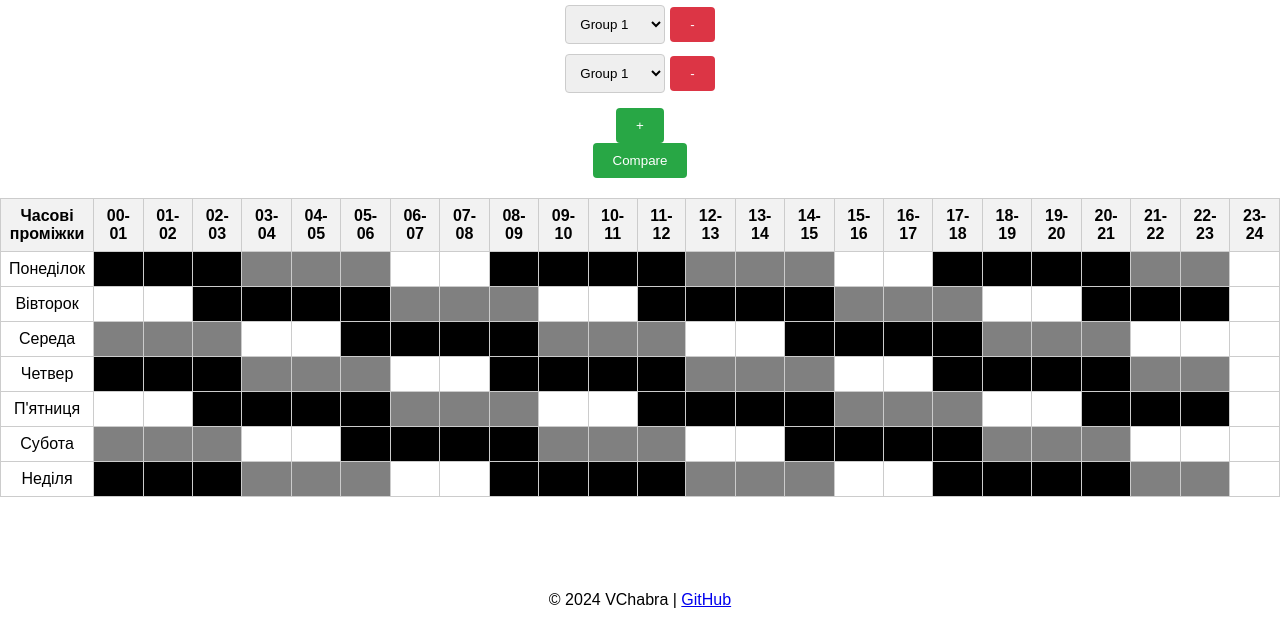
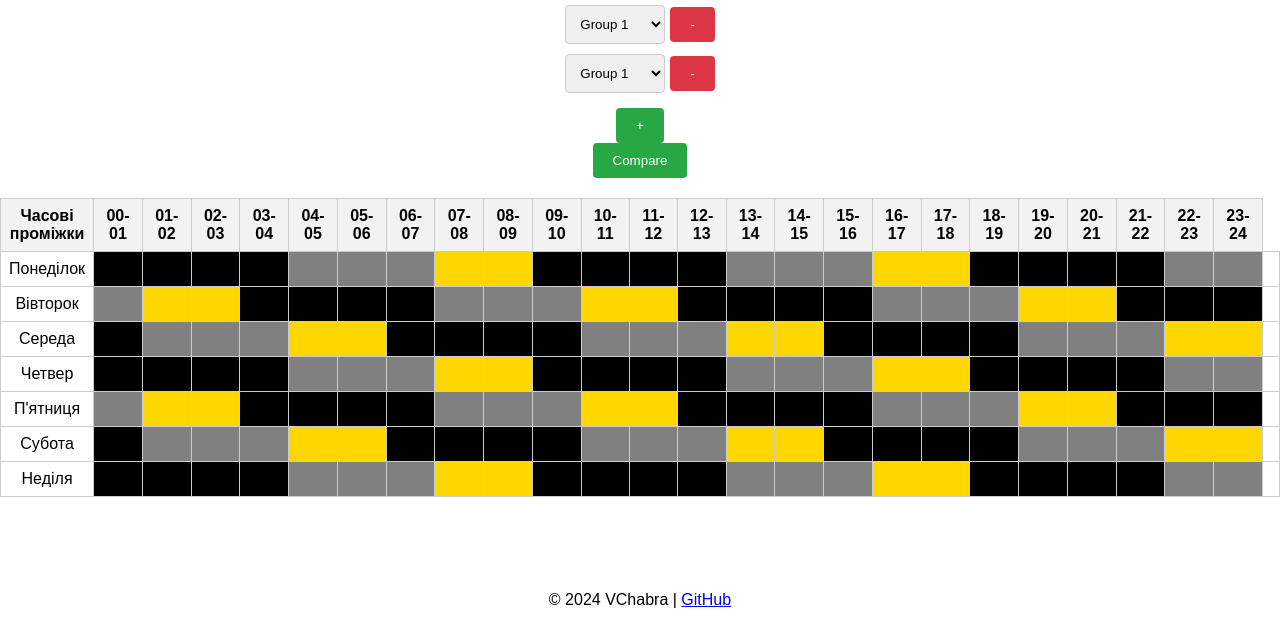
Before and after one commit to VKChabra/lights_out_comparison, a plain HTML site: page index.html in a window 1280 px wide. Both pictures are taken after a click on the button "Compare". Shown: the part 181-800 px from the top of the page. Drawn offline with Linux system fonts and the light colour scheme.

Commit message:
ok, now it works but has empty cells right

```diff
--- a/script.js
+++ b/script.js
@@ -72,40 +72,42 @@ document.addEventListener("DOMContentLoaded", function () {
     weekdays.forEach((day, dayIndex) => {
       const resultRow = {
         day: day,
-        offline: [],
-        grayZone: [],
-        online: [],
+        cells: [],
       };
 
-      for (let hour = 0; hour < 24; hour++) {
-        let offlineCount = 0;
-        let grayZoneCount = 0;
-        let onlineCount = 0;
+      for (let hour = 0; hour < 25; hour++) {
+        let cellStatus = {
+          cellScheduled: 0,
+          cellScheduledMaybe: 0,
+          cellNonScheduled: 0,
+        };
 
         tables.forEach(table => {
           const row = table.querySelector(
             `tbody tr:nth-child(${dayIndex + 1})`
           );
           if (row) {
-            const cell = row.querySelector(`td:nth-child(${hour + 3})`); // +3 to skip first two columns (day and empty)
+            const cell = row.querySelector(`td:nth-child(${hour + 2})`); // +2 to skip first two columns (day and empty)
             if (cell) {
               if (cell.classList.contains("cell-scheduled")) {
-                offlineCount++;
+                cellStatus.cellScheduled++;
               } else if (cell.classList.contains("cell-scheduled-maybe")) {
-                grayZoneCount++;
+                cellStatus.cellScheduledMaybe++;
               } else if (cell.classList.contains("cell-non-scheduled")) {
-                onlineCount++;
+                cellStatus.cellNonScheduled++;
               }
             }
           }
         });
 
-        if (offlineCount === tables.length) {
-          resultRow.offline.push(hour);
-        } else if (grayZoneCount === tables.length) {
-          resultRow.grayZone.push(hour);
-        } else if (onlineCount === tables.length) {
-          resultRow.online.push(hour);
+        if (cellStatus.cellScheduled > 0) {
+          resultRow.cells.push("cell-scheduled");
+        } else if (cellStatus.cellScheduledMaybe > 0) {
+          resultRow.cells.push("cell-scheduled-maybe");
+        } else if (cellStatus.cellNonScheduled === tables.length) {
+          resultRow.cells.push("cell-non-scheduled");
+        } else {
+          resultRow.cells.push("");
         }
       }
 
@@ -141,18 +143,8 @@ document.addEventListener("DOMContentLoaded", function () {
                     result => `
                     <tr>
                         <td colspan="2"><div>${result.day}</div></td>
-                        ${Array.from({ length: 24 })
-                          .map((_, hour) => {
-                            if (result.offline.includes(hour)) {
-                              return `<td class="cell-scheduled"></td>`;
-                            } else if (result.grayZone.includes(hour)) {
-                              return `<td class="cell-scheduled-maybe"></td>`;
-                            } else if (result.online.includes(hour)) {
-                              return `<td class="cell-non-scheduled"></td>`;
-                            } else {
-                              return `<td></td>`;
-                            }
-                          })
+                        ${result.cells
+                          .map(cellClass => `<td class="${cellClass}"></td>`)
                           .join("")}
                     </tr>
                 `
--- a/styles.css
+++ b/styles.css
@@ -90,5 +90,5 @@ footer {
   background-color: gray;
 }
 .cell-non-scheduled {
-  background-color: white;
+  background-color: #ffd700; /* Darkened yellow */
 }
```
